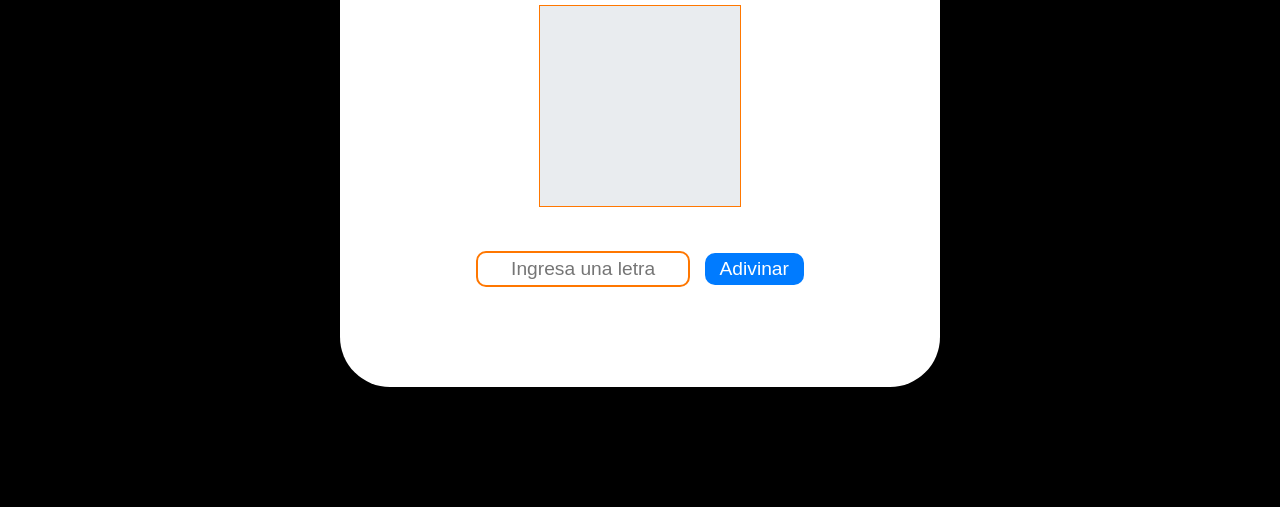
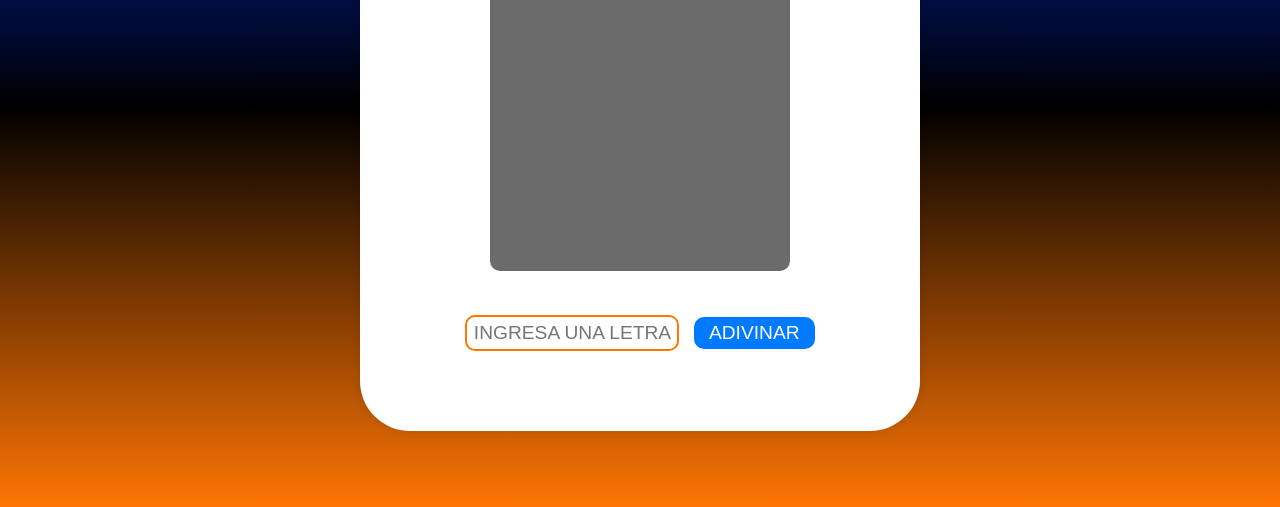
Before and after one commit to DariusAdir/DariusAdir.github.io, a plain HTML site: page index.html in a window 1280 px wide. Shown: the part 293-800 px from the top of the page. Drawn offline with Linux system fonts and the light colour scheme.

Commit message:
Update styles.css

```diff
--- a/styles.css
+++ b/styles.css
@@ -1,8 +1,10 @@
 /* General Styles */
 body {
     font-family: 'Arial', sans-serif;
-    background-color: #000000;
-    color: #333;
+    background: linear-gradient(rgb(0, 51, 255), rgb(0, 0, 0), rgb(255, 117, 4));
+    background-repeat: no-repeat;
+    background-attachment: fixed;
+    color: #f4f3f3;
     margin: 0;
     padding: 0;
     display: flex;
@@ -13,10 +15,10 @@ body {
 
 /* Container */
 .container {
-    background-color: #fff;
+    background-color: #ffffff;
     border-radius: 50px;
     box-shadow: 0 0 10px rgba(0, 0, 0, 0.1);
-    padding: 100px;
+    padding: 80px;
     text-align: center;
     max-width: 400px;
     width: 100%;
@@ -26,14 +28,16 @@ body {
 h1 {
     font-size: 2em;
     color: #007BFF;
-    margin-bottom: 20px;
+    margin-bottom: 50px;
 }
 
 /* Canvas */
 #ahorcadoCanvas {
-    border: 1px solid #ff7700;
     margin-bottom: 20px;
-    background-color: #e9ecef;
+    background-color: #6b6b6b;
+    border-radius: 10px;
+    max-width: 300px;
+    width: 100%;
 }
 
 /* Palabra Oculta */
@@ -58,6 +62,7 @@ h1 {
     margin-right: 10px;
     border: 2px solid #ff7700;
     border-radius: 10px;
+    text-transform: uppercase;
 }
 
 /* Button */
@@ -70,6 +75,7 @@ button {
     border-radius: 10px;
     cursor: pointer;
     transition: background-color 0.3s;
+    text-transform: uppercase;
 }
 
 button:hover {
```
